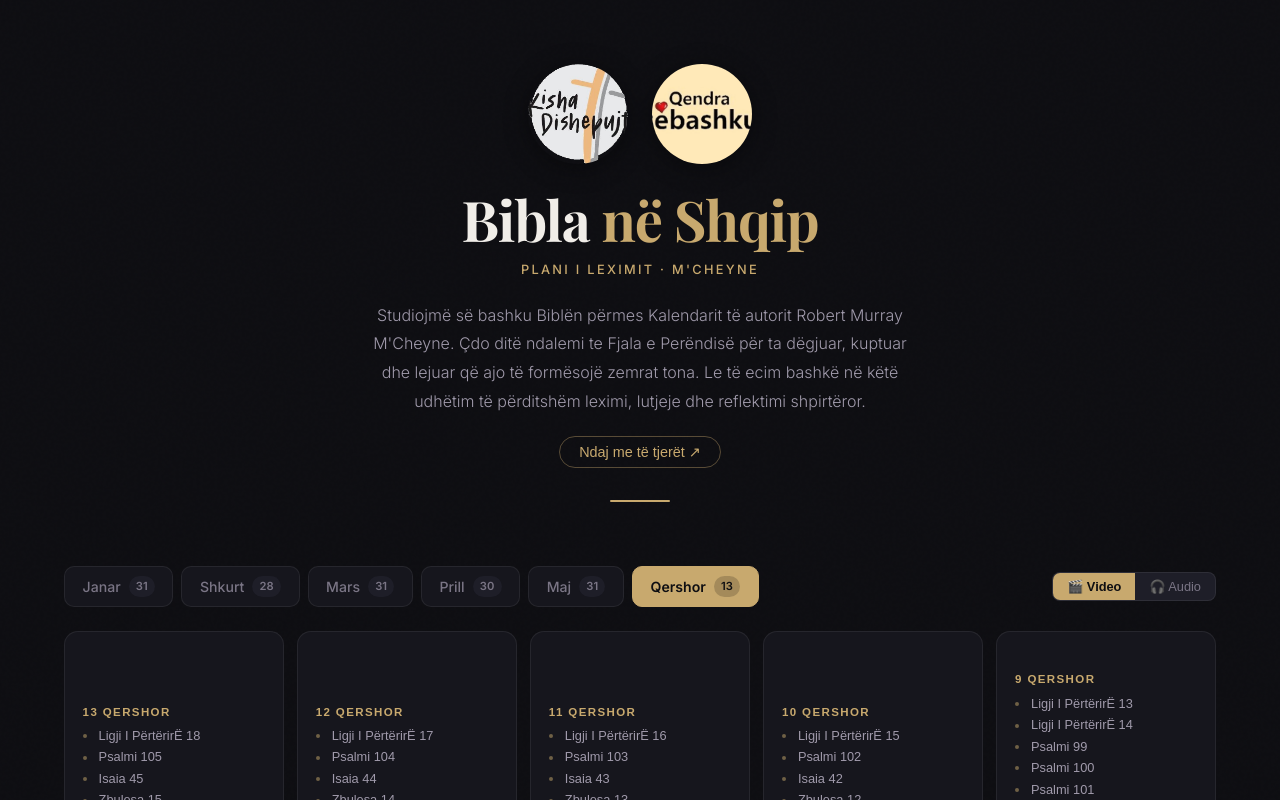
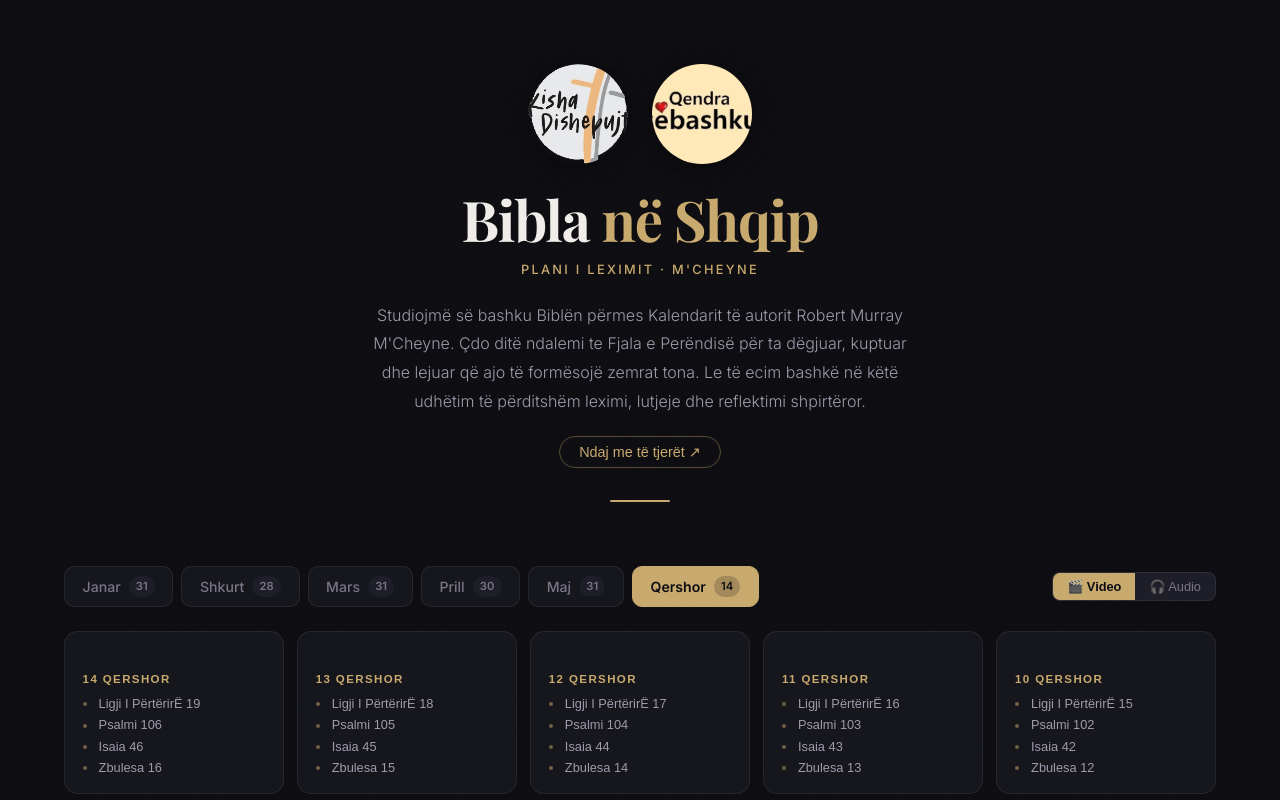
Before and after one commit to jeffandmeredith-max/bibla-shqip, a React (Vite) app: page / in a window 1280 px wide. Shown: the top 800 px of the page. Built offline with nearby package versions, Linux system fonts and the light colour scheme.

Commit message:
chore: daily update 2026-06-14

```diff
--- a/src/data/june.js
+++ b/src/data/june.js
@@ -322,5 +322,28 @@ export const june = [
         "start": 696
       }
     ]
+  },
+  {
+    "day": 14,
+    "date": "14 Qershor",
+    "videoId": "N-Cf4UnM9gk",
+    "readings": [
+      {
+        "title": "Ligji I PërtërirË 19",
+        "start": 0
+      },
+      {
+        "title": "Psalmi 106",
+        "start": 187
+      },
+      {
+        "title": "Isaia 46",
+        "start": 441
+      },
+      {
+        "title": "Zbulesa 16",
+        "start": 568
+      }
+    ]
   }
 ]
```
